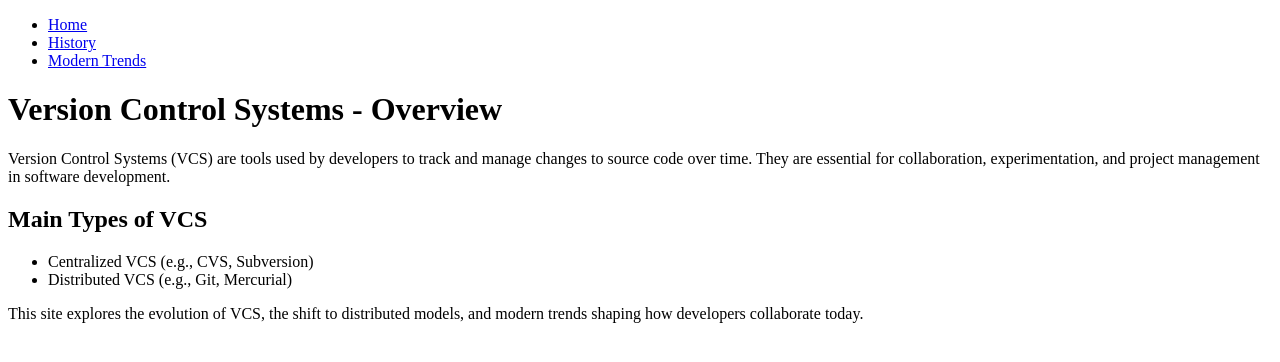
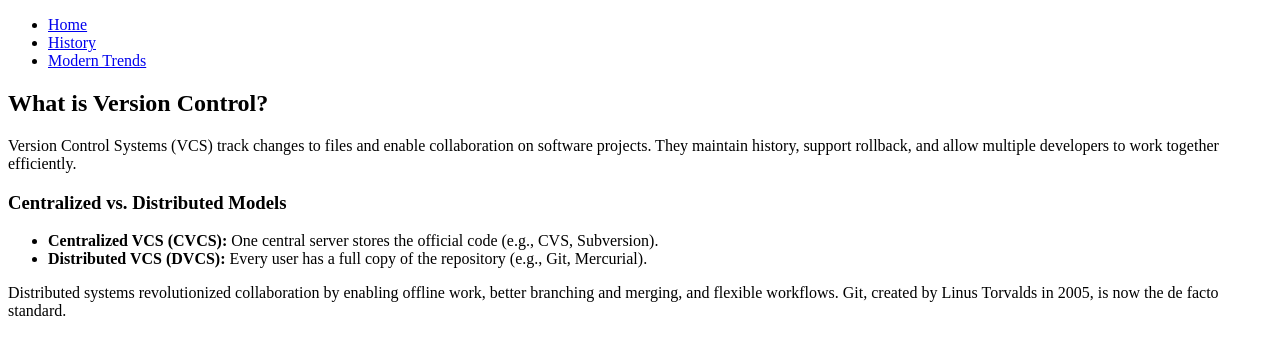
Before and after one commit to osko3/vcs-trends-site, a plain HTML site: page index.html in a window 1280 px wide. Drawn offline with Linux system fonts and the light colour scheme.

Commit message:
Update index.html

```diff
--- a/index.html
+++ b/index.html
@@ -12,17 +12,21 @@
       <li><a href="trends.html">Modern Trends</a></li>
     </ul>
   </nav>
+<h2>What is Version Control?</h2>
+    <p>
+      Version Control Systems (VCS) track changes to files and enable collaboration on software projects.
+      They maintain history, support rollback, and allow multiple developers to work together efficiently.
+    </p>
 
-  <h1>Version Control Systems - Overview</h1>
+    <h3>Centralized vs. Distributed Models</h3>
+    <ul>
+      <li><strong>Centralized VCS (CVCS):</strong> One central server stores the official code (e.g., CVS, Subversion).</li>
+      <li><strong>Distributed VCS (DVCS):</strong> Every user has a full copy of the repository (e.g., Git, Mercurial).</li>
+    </ul>
 
-  <p>Version Control Systems (VCS) are tools used by developers to track and manage changes to source code over time. They are essential for collaboration, experimentation, and project management in software development.</p>
-
-  <h2>Main Types of VCS</h2>
-  <ul>
-    <li>Centralized VCS (e.g., CVS, Subversion)</li>
-    <li>Distributed VCS (e.g., Git, Mercurial)</li>
-  </ul>
-
-  <p>This site explores the evolution of VCS, the shift to distributed models, and modern trends shaping how developers collaborate today.</p>
+    <p>
+      Distributed systems revolutionized collaboration by enabling offline work, better branching and merging,
+      and flexible workflows. Git, created by Linus Torvalds in 2005, is now the de facto standard.
+    </p>
 </body>
 </html>
```
